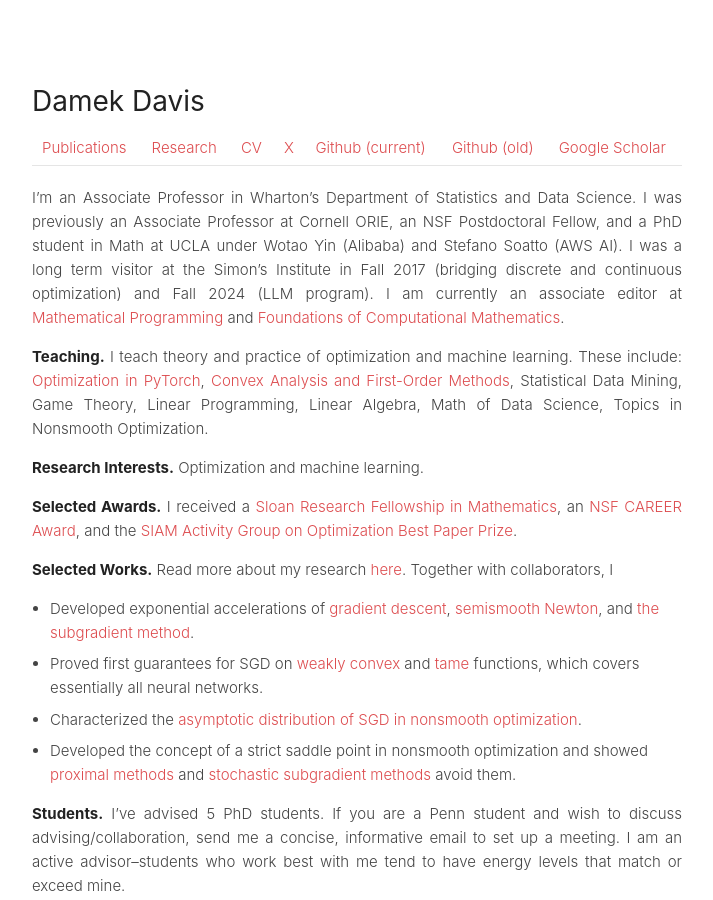
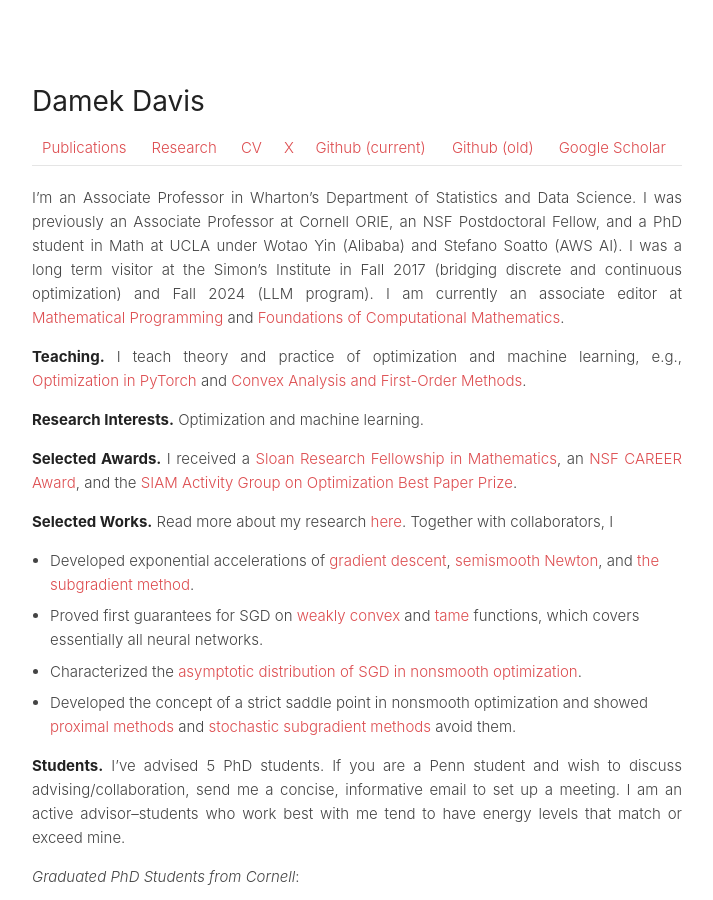
Before and after one commit to damek/damek.github.io, a Jekyll site: the page built from index.md, in a window 1280 px wide and 900 px high. Shown: the whole window, without its empty margins (283-996 px from the left). Built offline with Jekyll 4.4.1, drawn with Linux system fonts in a browser that asks for light colours.

Commit message:
Update index.md to refine teaching section by streamlining course listings

```diff
--- a/index.md
+++ b/index.md
@@ -9,7 +9,7 @@ title: Damek Davis
 
 I'm an Associate Professor in Wharton's Department of Statistics and Data Science. I was previously an Associate Professor at Cornell ORIE, an NSF Postdoctoral Fellow, and a PhD student in Math at UCLA under Wotao Yin (Alibaba) and Stefano Soatto (AWS AI). I was a long term visitor at the Simon's Institute in Fall 2017 (bridging discrete and continuous optimization) and Fall 2024 (LLM program). I am currently an associate editor at <a href="https://www.springer.com/journal/10107">Mathematical Programming</a> and <a href="https://www.springer.com/journal/10208">Foundations of Computational Mathematics</a>.
 
-**Teaching.** I teach theory and practice of optimization and machine learning. These include:  [Optimization in PyTorch](STAT-4830), [Convex Analysis and First-Order Methods](https://damek.github.io/teaching/orie6300/ORIE6300Fall2023notes.pdf), Statistical Data Mining, Game Theory, Linear Programming, Linear Algebra, Math of Data Science, Topics in Nonsmooth Optimization.
+**Teaching.** I teach theory and practice of optimization and machine learning, e.g., [Optimization in PyTorch](STAT-4830) and [Convex Analysis and First-Order Methods](https://damek.github.io/teaching/orie6300/ORIE6300Fall2023notes.pdf).
 
 
 **Research Interests.** Optimization and machine learning.
```
